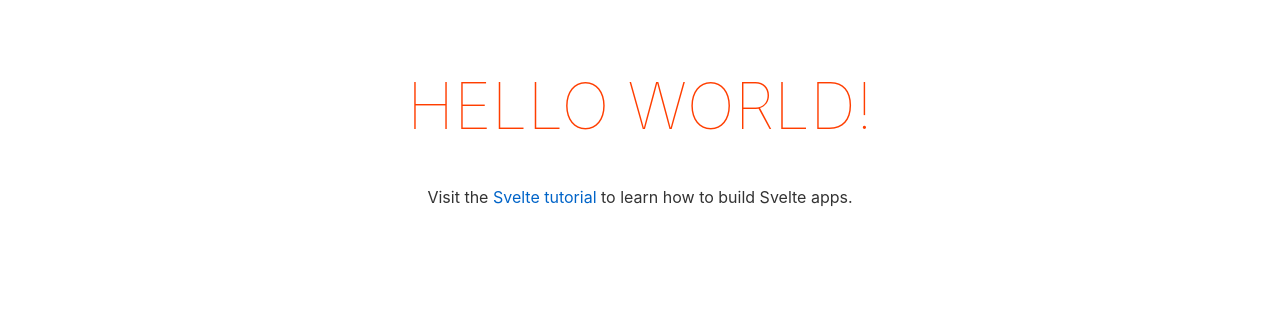
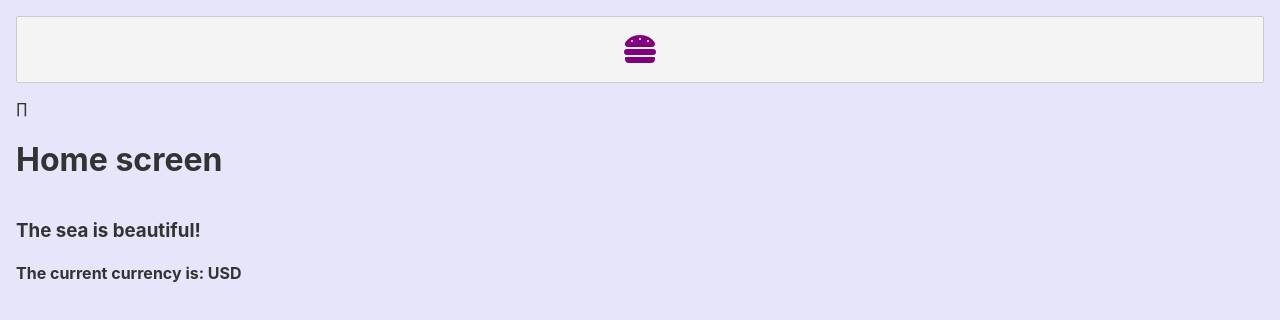
Before and after one commit to jgrizzled/seaflow, a Svelte app: page / in a window 1280 px wide. Shown: the top 320 px of the page. Built offline with nearby package versions, Linux system fonts and the light colour scheme.

Commit message:
Initial commit

```diff
--- a/package.json
+++ b/package.json
@@ -36,6 +36,7 @@
     "typescript": "^4.0.0"
   },
   "dependencies": {
+    "@fortawesome/fontawesome-free": "^5.15.4",
     "sirv-cli": "^1.0.0"
   }
 }
--- a/src/App.svelte
+++ b/src/App.svelte
@@ -1,33 +1,19 @@
 <style>
   main {
-    text-align: center;
-    padding: 1em;
-    max-width: 240px;
-    margin: 0 auto;
-  }
-
-  h1 {
-    color: #ff3e00;
-    text-transform: uppercase;
-    font-size: 4em;
-    font-weight: 100;
-  }
-
-  @media (min-width: 640px) {
-    main {
-      max-width: none;
-    }
+    font-size: 1em;
+    position: absolute;
+    top: 0;
+    bottom: 0;
+    right: 0;
+    left: 0;
+    background-color: pink;
   }
 </style>
 
-<script lang="ts">
-  export let name: string;
+<script>
+  import Home from './components/Home.svelte';
 </script>
 
 <main>
-  <h1>Hello {name}!</h1>
-  <p>
-    Visit the <a href="https://svelte.dev/tutorial">Svelte tutorial</a> to learn how to build
-    Svelte apps.
-  </p>
+  <Home />
 </main>
--- /dev/null
+++ b/src/components/Home.svelte
@@ -0,0 +1,28 @@
+<style>
+  #home {
+    display: flex;
+    flex-direction: column;
+    height: 100%;
+    background-color: lavender;
+    padding: 1em;
+  }
+</style>
+
+<script lang="ts">
+  import Nav from './Nav.svelte';
+  import Sea from './Sea.svelte';
+
+  let currency = 'USD';
+
+  // eslint-disable-next-line
+  function handleCurrency(e: CustomEvent<any>) {
+    // eslint-disable-next-line
+    currency = e.detail.currency;
+  }
+</script>
+
+<div id="home">
+  <Nav on:currency={handleCurrency} />∏
+  <h1>Home screen</h1>
+  <Sea {currency} />
+</div>
--- /dev/null
+++ b/src/components/Nav.svelte
@@ -0,0 +1,39 @@
+<style>
+  button {
+    font-size: 2em;
+    color: purple;
+  }
+
+  .sidenav {
+    background-color: salmon;
+    z-index: 1;
+    position: fixed;
+    display: none;
+  }
+  .open {
+    display: inline-block;
+  }
+</style>
+
+<script lang="ts">
+  import '@fortawesome/fontawesome-free/js/all.js';
+  import NavList from './NavList.svelte';
+
+  let isOpen = false;
+
+  function toggle() {
+    isOpen = !isOpen;
+  }
+</script>
+
+{#if !isOpen}
+  <button on:click={toggle}>
+    <i class="fas fa-hamburger" />
+  </button>
+{/if}
+
+<div class="sidenav" class:open={isOpen}>
+  <button on:click={toggle}>x</button>
+  <NavList on:currency />
+  <p>Created and developed by Justin Greene and Marissa McDonnell</p>
+</div>
--- /dev/null
+++ b/src/components/NavList.svelte
@@ -0,0 +1,17 @@
+<script lang="ts">
+  import { createEventDispatcher } from 'svelte';
+
+  const dispatch = createEventDispatcher();
+  function handleCurrency(currency: string) {
+    dispatch('currency', {
+      currency
+    });
+  }
+</script>
+
+<ul>
+  <li>
+    <button on:click={() => handleCurrency('USD')}>View as USD</button>
+  </li>
+  <li><button on:click={() => handleCurrency('ETH')}> View as ETH </button></li>
+</ul>
--- /dev/null
+++ b/src/components/Sea.svelte
@@ -0,0 +1,8 @@
+<script lang="ts">
+  export let currency: string;
+</script>
+
+<div>
+  <h3>The sea is beautiful!</h3>
+  <h4>The current currency is: {currency}</h4>
+</div>
```
Also changed, not shown: 1 other file (tests, documents, lock files or other folders).
